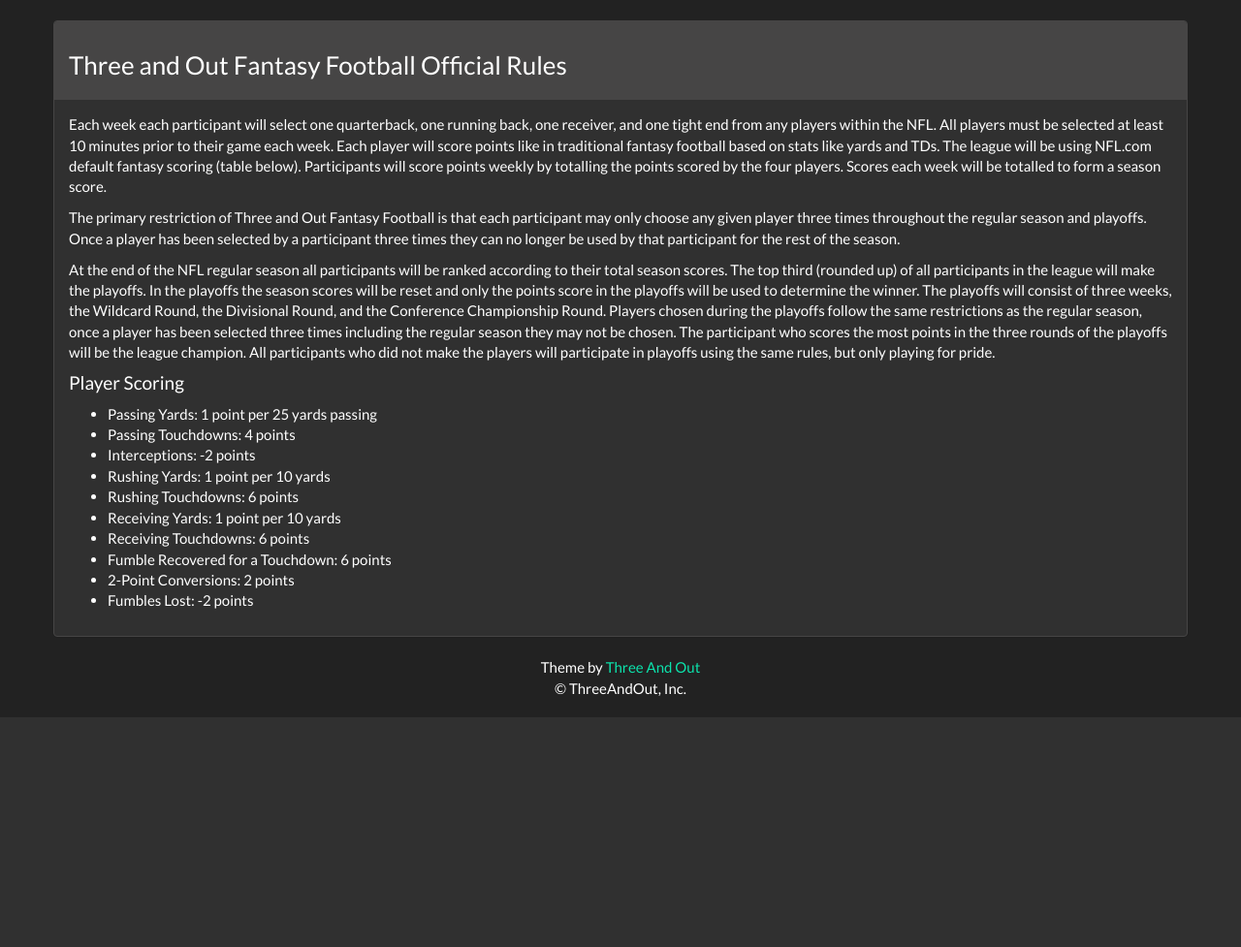
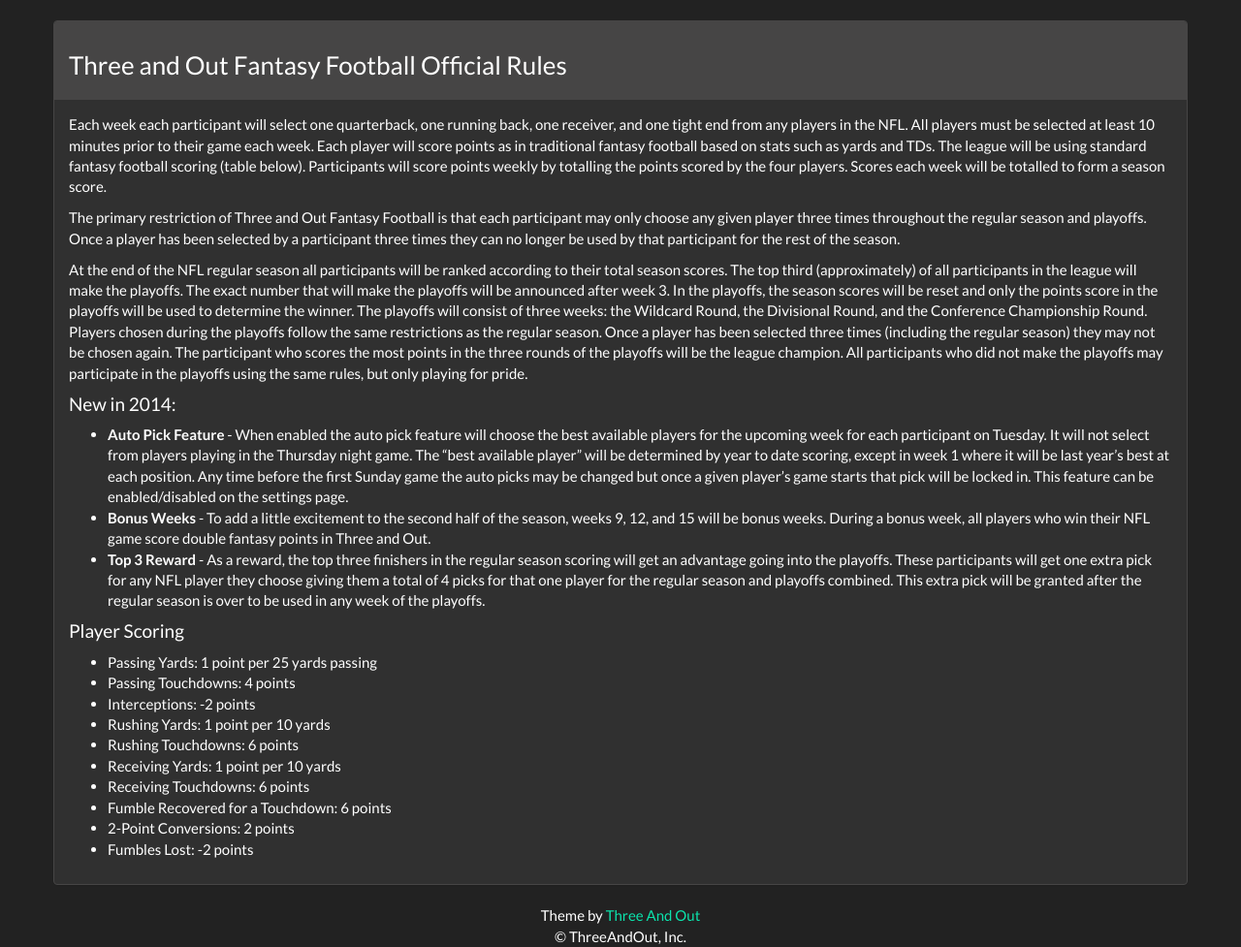
Before and after one commit to jxp360/threeandout, a Django app: template threeandout/threeandout/apps/ff_core/templates/ff_core/rules.html in a window 1280 px wide. Shown: the part 60-1037 px from the top of the page at 97% size. Before the commit the page ends 800 px from the top, so only its background shows below. Run offline with Django 3.2, Linux system fonts and the light colour scheme; the template is opened without the code that fills it, so the values that code supplies are empty; parts of the project's set-up code (start-up, migrations or seed data) failed here and were passed over; some libraries are stand-ins or nearby versions.

Commit message:
Updated rules for 2014.

```diff
--- a/threeandout/threeandout/apps/ff_core/templates/ff_core/rules_body.html
+++ b/threeandout/threeandout/apps/ff_core/templates/ff_core/rules_body.html
@@ -1,13 +1,29 @@
 <p>
-  Each week each participant will select one quarterback, one running back, one receiver, and one tight end from any players within the NFL.  All players must be selected at least 10 minutes prior to their game each week.  Each player will score points like in traditional fantasy football based on stats like yards and TDs.  The league will be using NFL.com default fantasy scoring (table below).  Participants will score points weekly by totalling the points scored by the four players.  Scores each week will be totalled to form a season score.
+  Each week each participant will select one quarterback, one running back, one receiver, and one tight end from any players in the NFL.  All players must be selected at least 10 minutes prior to their game each week.  Each player will score points as in traditional fantasy football based on stats such as yards and TDs.  The league will be using standard fantasy football scoring (table below).  Participants will score points weekly by totalling the points scored by the four players.  Scores each week will be totalled to form a season score.
 </p>
 <p>
-  The primary restriction of Three and Out Fantasy Football is that each participant may only choose any given player three times throughout the regular season and playoffs.  Once a player has been selected by a participant three times they can no longer be used by that participant for the rest of the season.
-</p>
+ The primary restriction of Three and Out Fantasy Football is that each participant may only choose any given player three times throughout the regular season and playoffs.  Once a player has been selected by a participant three times they can no longer be used by that participant for the rest of the season.
+ </p>
 <p>
-  At the end of the NFL regular season all participants will be ranked according to their total season scores.  The top third (rounded up) of all participants in the league will make the playoffs.  In the playoffs the season scores will be reset and only the points score in the playoffs will be used to determine the winner.  The playoffs will consist of three weeks, the Wildcard Round, the Divisional Round, and the Conference Championship Round.  Players chosen during the playoffs follow the same restrictions as the regular season, once a player has been selected three times including the regular season they may not be chosen.  The participant who scores the most points in the three rounds of the playoffs will be the league champion.  All participants who did not make the players will participate in playoffs using the same rules, but only playing for pride.
+  At the end of the NFL regular season all participants will be ranked according to their total season scores.  The top third (approximately) of all participants in the league will make the playoffs.  The exact number that will make the playoffs will be announced after week 3.  In the playoffs, the season scores will be reset and only the points score in the playoffs will be used to determine the winner.  The playoffs will consist of three weeks: the Wildcard Round, the Divisional Round, and the Conference Championship Round.  Players chosen during the playoffs follow the same restrictions as the regular season. Once a player has been selected three times (including the regular season) they may not be chosen again.  The participant who scores the most points in the three rounds of the playoffs will be the league champion.  All participants who did not make the playoffs may participate in the playoffs using the same rules, but only playing for pride.
 </p>
 
+<p>
+<h4> New in 2014: </h4>
+<ul>
+<li>
+<b>Auto Pick Feature </b>- When enabled the auto pick feature will choose the best available players for the upcoming week for each participant on Tuesday.  It will not select from players playing in the Thursday night game.  The “best available player” will be determined by year to date scoring, except in week 1 where it will be last year’s best at each position.  Any time before the first Sunday game the auto picks may be changed but once a given player’s game starts that pick will be locked in.  This feature can be enabled/disabled on the settings page.
+</li>
+<li>
+<b>Bonus Weeks </b>- To add a little excitement to the second half of the season, weeks 9, 12, and 15 will be bonus weeks.  During a bonus week, all players who win their NFL game score double fantasy points in Three and Out.
+</li>
+<li>
+<b>Top 3 Reward </b>-  As a reward, the top three finishers in the regular season scoring will get an advantage going into the playoffs.  These participants will get one extra pick for any NFL player they choose giving them a total of 4 picks for that one player for the regular season and playoffs combined.  This extra pick will be granted after the regular season is over to be used in any week of the playoffs.
+</li>
+</ul>
+</p>
+
+<p>
 <h4>Player Scoring</h4>
 <ul>
   <li>Passing Yards: 1 point per 25 yards passing</li>
@@ -21,3 +37,4 @@
   <li>2-Point Conversions: 2 points</li>
   <li>Fumbles Lost: -2 points</li>
 </ul>
+</p>
```
